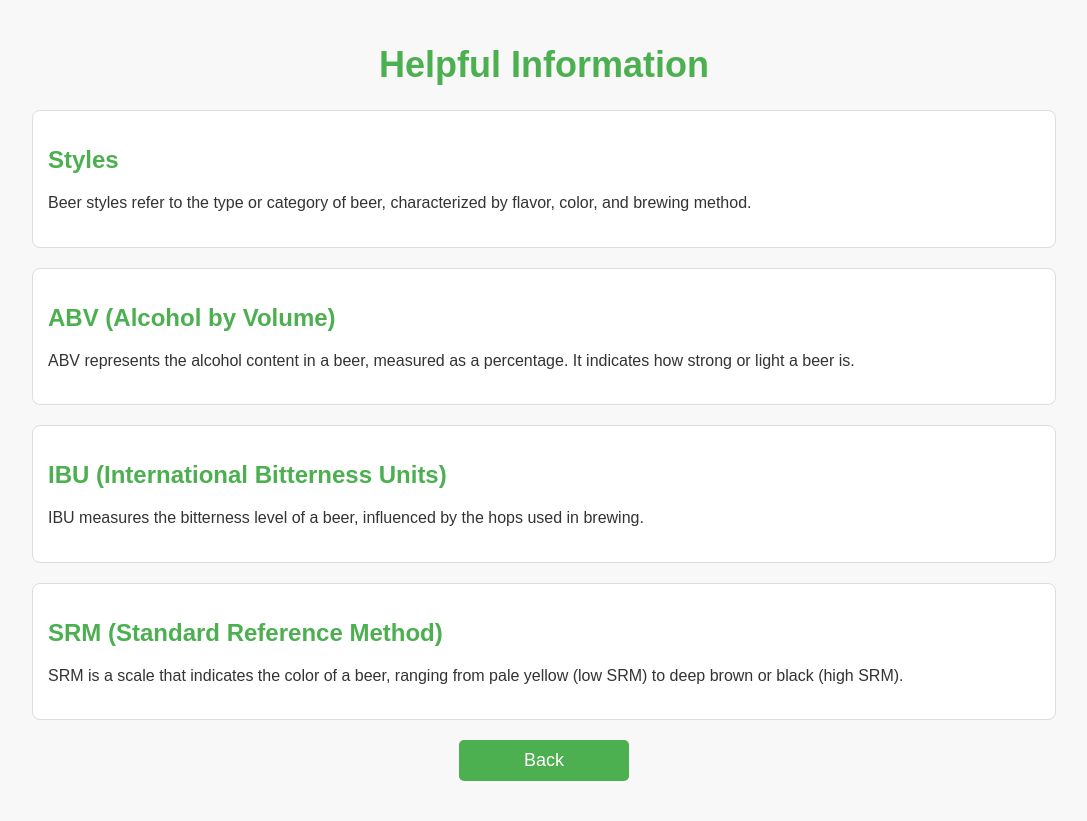
After one commit to DavidMajomi/Beer-co, a PHP site: page /info.php in a window 1280 px wide. The commit adds this page. Shown: the whole page, without its empty margins (96-1183 px from the left). Run offline with PHP 8.4, Linux system fonts and the light colour scheme.

Commit message:
stylization
added info and stylized the other stuff

```diff
--- a/AJAX_search.php
+++ b/AJAX_search.php
@@ -180,7 +180,7 @@
         </div>
 
         <div class="help-container">
-            <a href="help.html" class="help-link">
+            <a href="info.php" class="help-link">
                 <i class="fa-solid fa-question"></i>
             </a>
         </div>
--- a/CRUD_create.php
+++ b/CRUD_create.php
@@ -118,9 +118,9 @@ if ($_SERVER["REQUEST_METHOD"] == "POST") {
     if (empty($input_srm) || $input_srm == '0') {
         // Convert 0 or empty input to NULL
         $srm = null;
-    } elseif (!is_numeric($input_srm)) {
+    } elseif (is_numeric($input_srm)) {
         // Validate if the input is a valid number
-        $srm_err = "Please enter a valid number for SRM.";
+        $srm_err = "Please enter a valid description for SRM.";
     } else {
         // Assign the value to the variable if it's a valid number
         $srm = $input_srm;
--- /dev/null
+++ b/info.php
@@ -0,0 +1,88 @@
+<!DOCTYPE html>
+<html lang="en">
+<head>
+    <meta charset="UTF-8">
+    <meta name="viewport" content="width=device-width, initial-scale=1.0">
+    <title>Helpful Information</title>
+    <style>
+        body {
+            font-family: Arial, sans-serif;
+            background-color: #f8f8f8;
+            margin: 0;
+            padding: 0;
+            color: #333;
+        }
+        .container {
+            width: 80%;
+            margin: 0 auto;
+            padding: 20px;
+        }
+        h1 {
+            color: #4CAF50;
+            text-align: center;
+            font-size: 36px;
+        }
+        .section {
+            margin-bottom: 20px;
+            padding: 15px;
+            background-color: #fff;
+            border: 1px solid #ddd;
+            border-radius: 8px;
+        }
+        .section h2 {
+            color: #4CAF50;
+            font-size: 24px;
+            margin-bottom: 10px;
+        }
+        .section p {
+            font-size: 16px;
+            line-height: 1.6;
+        }
+        .back-button {
+            display: block;
+            width: 150px;
+            margin: 20px auto;
+            padding: 10px;
+            text-align: center;
+            background-color: #4CAF50;
+            color: white;
+            font-size: 18px;
+            text-decoration: none;
+            border-radius: 5px;
+            transition: background-color 0.3s;
+        }
+        .back-button:hover {
+            background-color: #45a049;
+        }
+    </style>
+</head>
+<body>
+
+<div class="container">
+    <h1>Helpful Information</h1>
+
+    <div class="section">
+        <h2>Styles</h2>
+        <p>Beer styles refer to the type or category of beer, characterized by flavor, color, and brewing method.</p>
+    </div>
+
+    <div class="section">
+        <h2>ABV (Alcohol by Volume)</h2>
+        <p>ABV represents the alcohol content in a beer, measured as a percentage. It indicates how strong or light a beer is.</p>
+    </div>
+
+    <div class="section">
+        <h2>IBU (International Bitterness Units)</h2>
+        <p>IBU measures the bitterness level of a beer, influenced by the hops used in brewing.</p>
+    </div>
+
+    <div class="section">
+        <h2>SRM (Standard Reference Method)</h2>
+        <p>SRM is a scale that indicates the color of a beer, ranging from pale yellow (low SRM) to deep brown or black (high SRM).</p>
+    </div>
+
+    <a href="javascript:history.back()" class="back-button">Back</a>
+</div>
+
+</body>
+</html>
```
Also changed, not shown: create_admin.php (+73 -5 lines), login.php (+68 -5 lines).
